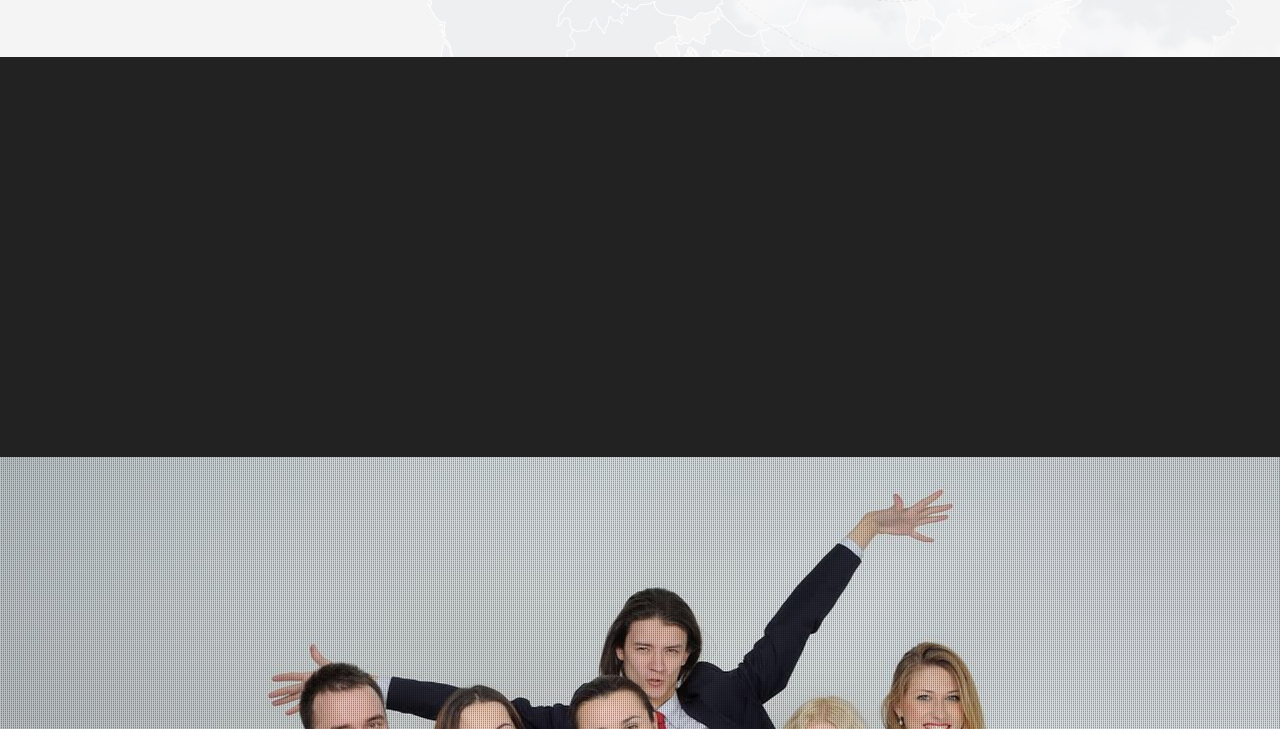
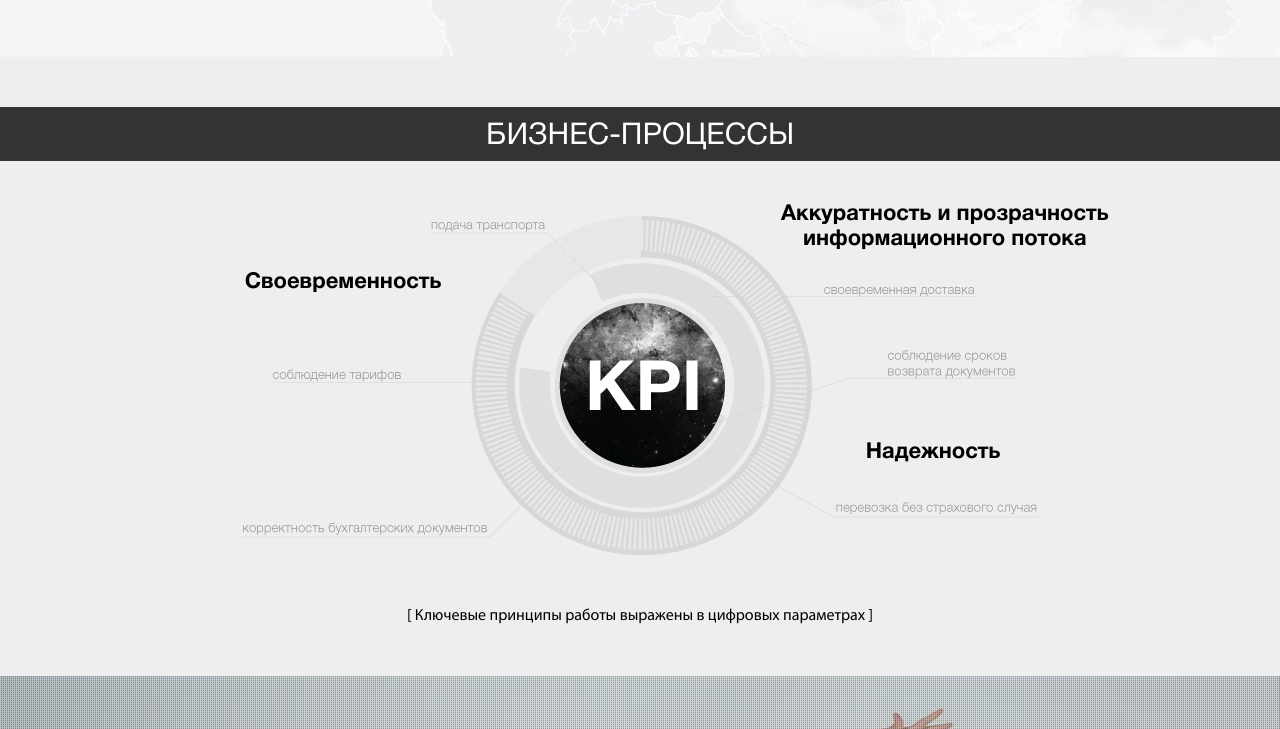
Before and after one commit to AnhieL89/krafttrans, a website: page _build/app-krafttrans/index.html in a window 1280 px wide. Shown: the part 1851-2580 px from the top of the page. Drawn offline with Linux system fonts and the light colour scheme; files whose address does not match are found by name.

Commit message:
fake proccess

```diff
--- a/_build/_dev/_style/3_blocks/4_process.scss
+++ b/_build/_dev/_style/3_blocks/4_process.scss
@@ -4,6 +4,75 @@
 
 
 .process {
-    background-color: #222;
-    min-height: 400px;
+    background-color: #eee;
+    min-height: 200px;
+    text-align: center;
+    .wrapper {
+        text-align: center;
+    }
 }
+
+
+
+
+
+.process__head {
+    position: relative;
+    .offer.arrowdown:before {
+        border-top-color: #333;
+    }
+    .title {
+        color: #fff;
+        text-align: center;
+        background-color: #333;
+        padding: 10px;
+    }
+}
+.process__body {
+    padding-top: 30px;
+    .cover {
+        display: inline-block;
+        width: 800px;
+        height: 390px;
+        background-image: url("img/kpi.png");
+        background-repeat: no-repeat;
+        background-position: 0 0;
+    }
+    .txt {
+        position: absolute;
+        font-family: $font_3;
+        font-size: 22px;
+        width: 350px;
+        z-index: 5;
+        @extend .animated;
+        @include animation_delay(.5s);
+        @include animation_duration(1s);
+    }
+}
+
+.one {
+    left: 10%;
+    top: 25%;
+    @extend .fadeInRight;
+}
+.two {
+    left: 61%;
+    top: 9%;
+    @extend .fadeInLeft;
+}
+.three {
+    left: 60%;
+    top: 65%;
+    @extend .fadeInLeft;
+}
+
+
+
+.process__foot {
+//    background-image: url("img/brace.png"), url("img/brace.png");
+//    background-repeat: no-repeat;
+//    background-position: 0 0, 100% 0;
+    padding: 20px 0 0 0;
+    @extend .animated;
+    @extend .fadeInUp;
+}
--- a/_build/_dev/_template/3_blocks/4_process.jade
+++ b/_build/_dev/_template/3_blocks/4_process.jade
@@ -0,0 +1,17 @@
+.process__head.arrowdown
+    .title
+        h2.title__head
+            | БИЗНЕС-ПРОЦЕССЫ
+
+
+.wrapper
+    .process__body#process_id
+        .cover
+        span.txt.one
+            | Своевременность
+        span.txt.two
+            | Аккуратность и прозрачность информационного потока
+        span.txt.three
+            | Надежность
+.process__foot
+    | [ Ключевые принципы работы выражены в цифровых параметрах ]
--- a/_build/_dev/_template/page/index.jade
+++ b/_build/_dev/_template/page/index.jade
@@ -2,7 +2,6 @@ extends ../1_layout/layout
 
 block title
     | title here
-
 
 
 block content
@@ -23,8 +22,7 @@ block content
 
     section.page__line.content.process
         a.nav__anchor(name="process")
-        .wrapper
-            include ../3_blocks/4_process.jade
+        include ../3_blocks/4_process.jade
 
     section.page__line.content.slider
         a.nav__anchor(name="slider")
--- a/_build/app-krafttrans/js/main.min.js
+++ b/_build/app-krafttrans/js/main.min.js
@@ -1 +1 @@
-var jQuery,$=jQuery;!function(e){"use strict";console.log("polyfill.js")}(jQuery);var jQuery,$=jQuery;!function(e){"use strict";console.log("module.js")}(jQuery);var jQuery,$=jQuery;!function(e){"use strict";var n=e(".paralax");n.each(function(){var n=e(this);e(window).on("scroll",function(o){var i=n.data("speed"),s=-(e(window).scrollTop()/i),t="50%"+s+"px";n.css({"background-position":t})})}),console.log("paralax.js")}(jQuery);var jQuery,$=jQuery;!function(e){"use strict";console.log("points.js")}(jQuery);var jQuery,$=jQuery;!function(e){"use strict";var n=e("#offer__id"),o=e("#principle_id"),i=e("#office_id");new Waypoint({element:document.getElementById("offer__id"),handler:function(e){n.css("display","none"),setTimeout(function(){n.css("display","inline-block")},10)},offset:"80%"}),new Waypoint({element:document.getElementById("principle_id"),handler:function(e){o.css("display","none"),setTimeout(function(){o.css("display","inline-block")},10)},offset:"80%"}),new Waypoint({element:document.getElementById("office_id"),handler:function(e){i.css("display","none"),setTimeout(function(){i.css("display","inline-block")},10)},offset:"80%"});console.log("scrolltoid.js")}(jQuery);
+var jQuery,$=jQuery;!function(e){"use strict";console.log("polyfill.js")}(jQuery);var jQuery,$=jQuery;!function(e){"use strict";var n=e(".paralax");n.each(function(){var n=e(this);e(window).on("scroll",function(o){var i=n.data("speed"),s=-(e(window).scrollTop()/i),t="50%"+s+"px";n.css({"background-position":t})})}),console.log("paralax.js")}(jQuery);var jQuery,$=jQuery;!function(e){"use strict";console.log("points.js")}(jQuery);var jQuery,$=jQuery;!function(e){"use strict";var n=e("#offer__id"),o=e("#principle_id"),i=e("#office_id");new Waypoint({element:document.getElementById("offer__id"),handler:function(e){n.css("display","none"),setTimeout(function(){n.css("display","inline-block")},10)},offset:"80%"}),new Waypoint({element:document.getElementById("principle_id"),handler:function(e){o.css("display","none"),setTimeout(function(){o.css("display","inline-block")},10)},offset:"80%"}),new Waypoint({element:document.getElementById("office_id"),handler:function(e){i.css("display","none"),setTimeout(function(){i.css("display","inline-block")},10)},offset:"80%"});console.log("scrolltoid.js")}(jQuery);var jQuery,$=jQuery;!function(e){"use strict";console.log("module.js")}(jQuery);
```
Also changed, not shown: _build/_dev/_media/img/kpi.png (added), _build/app-krafttrans/css/bundle.css, _build/app-krafttrans/index.html.
